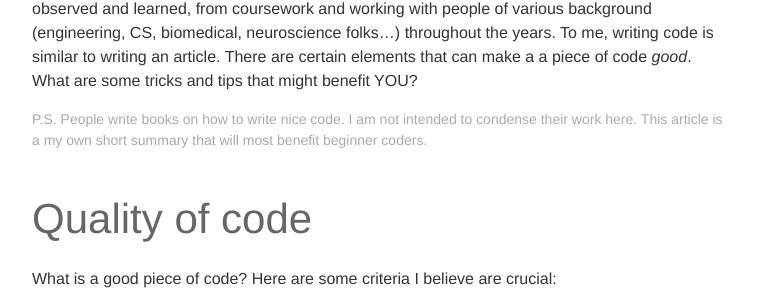
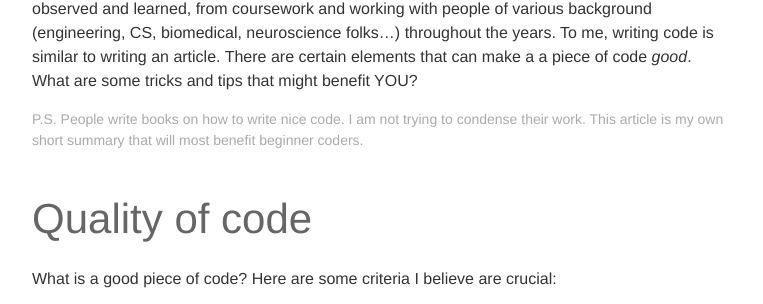
Before and after one commit to ewinapun/ewinapun.github.io, a Jekyll site: the page built from _posts/2018-2-25-coding_tips.md, in a window 1280 px wide and 900 px high. Shown: the part 264-568 px from the top of the window, without its empty margins (258-1021 px from the left). Built offline with Jekyll 4.4.1, drawn with Linux system fonts in a browser that asks for light colours; nearby versions of some CDN libraries.

Commit message:
change date

```diff
--- a/_posts/2018-2-25-coding_tips.md
+++ b/_posts/2018-2-25-coding_tips.md
@@ -9,7 +9,7 @@ published: true
 Everyone has different coding styles. Whether you are a clean or messy coder, it is fine as long as the program runs, right? Well, not quite. This quick article serves as a summary of what I've observed and learned, from coursework and working with people of various background (engineering, CS, biomedical, neuroscience folks...) throughout the years. To me, writing code is similar to writing an article. There are certain elements that can make a a piece of code *good*. What are some tricks and tips that might benefit YOU?
 
 <p class="caption">
-    P.S. People write books on how to write nice code. I am not intended to condense their work here. This article is a my own short summary that will most benefit beginner coders.
+    P.S. People write books on how to write nice code. I am not trying to condense their work. This article is my own short summary that will most benefit beginner coders.
 </p>
 
 ## Quality of code
```
